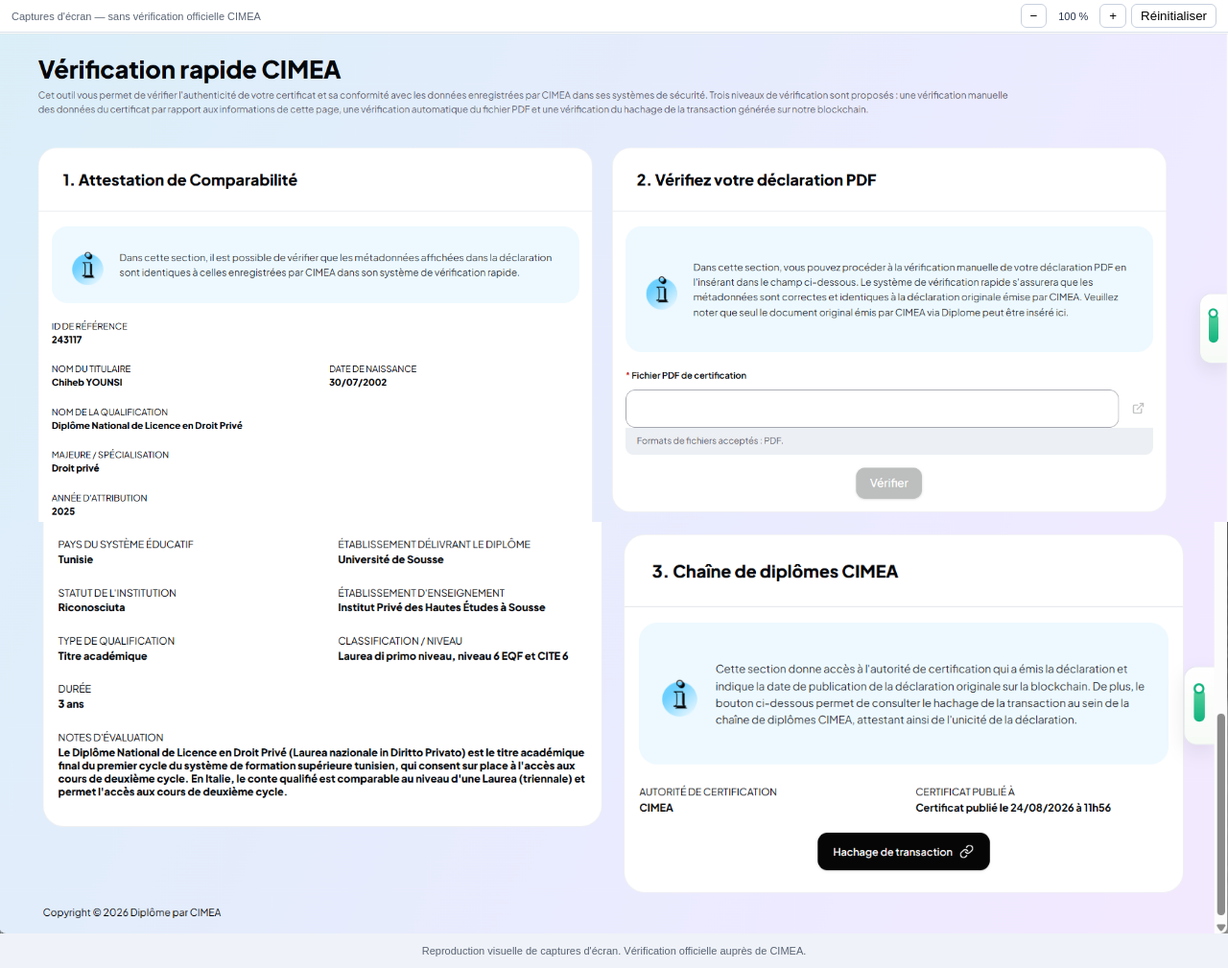
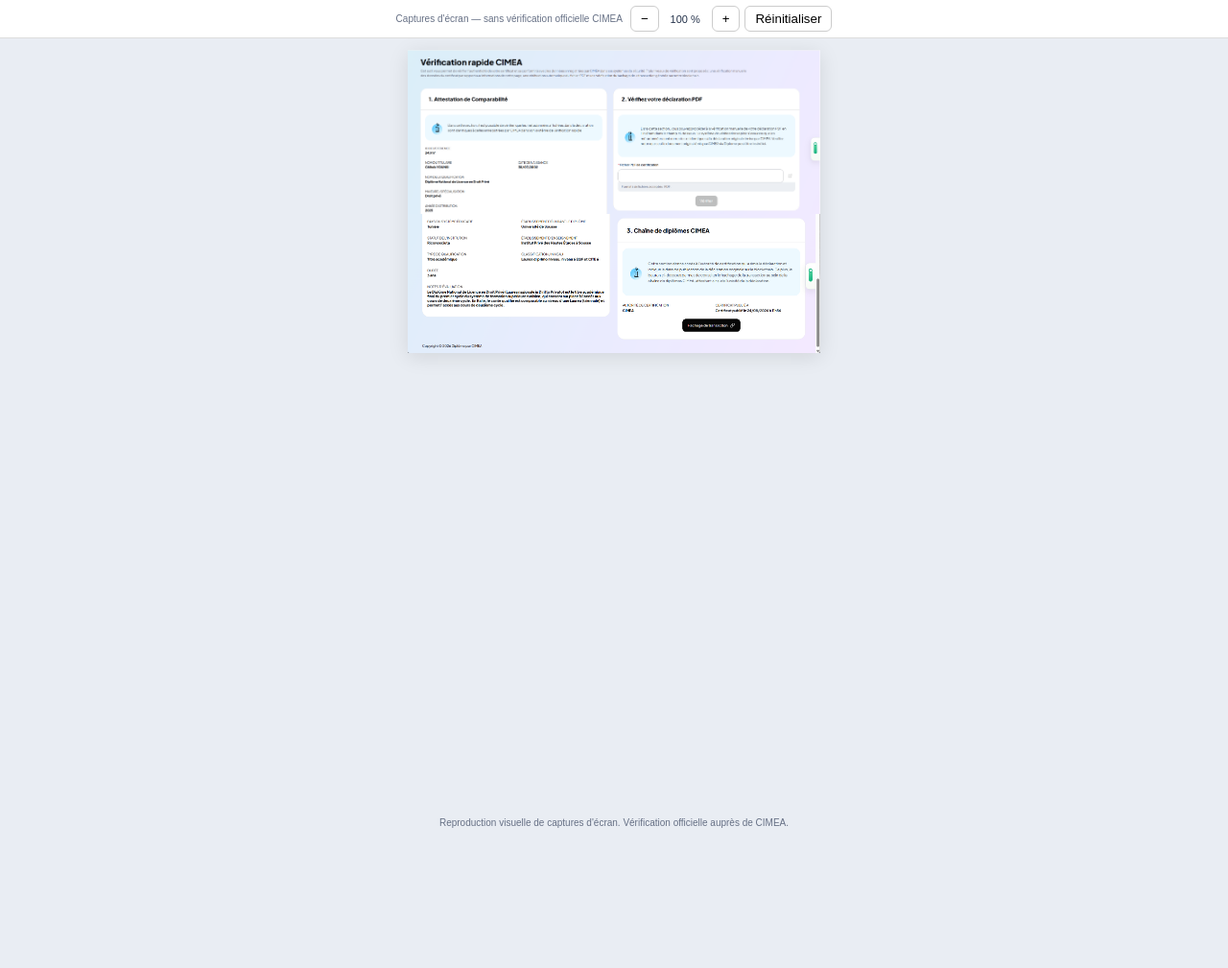
Before and after one commit to h4zemselmi-bot/CIMEA, a plain HTML site: page index.html in a window 1280 px wide. Shown: the whole page at 96% size. After the commit the page ends 875 px from the top, so only its background shows below. Drawn offline with Linux system fonts and the light colour scheme.

Commit message:
Refactor index.html for improved styling and layout
Updated styles and structure for better layout and responsiveness.

```diff
--- a/index.html
+++ b/index.html
@@ -3,7 +3,9 @@
 <html lang="fr">
 <head>
   <meta charset="UTF-8">
-  <meta name="viewport" content="width=device-width, initial-scale=1.0">
+  <meta name="viewport"
+        content="width=device-width, initial-scale=1.0">
+
   <title>Consultation des captures CIMEA</title>
 
   <style>
@@ -17,30 +19,29 @@
 
     body {
       margin: 0;
-      background: #eff2f8;
+      background: #e9edf3;
       color: #233149;
       font-family: Arial, sans-serif;
     }
 
-    /* Barre supérieure discrète */
+    /* Barre discrète */
     header {
-      position: relative;
       display: flex;
       align-items: center;
-      justify-content: space-between;
+      justify-content: center;
       flex-wrap: wrap;
       gap: 8px;
-      padding: 4px 12px;
+      padding: 6px 10px;
       background: white;
-      border-bottom: 1px solid #dbe2ed;
+      border-bottom: 1px solid #ddd;
     }
 
     .notice {
-      font-size: 11px;
-      color: #596474;
+      font-size: 10px;
+      color: #667085;
+      text-align: center;
     }
 
-    /* Contrôles de zoom */
     .controls {
       display: flex;
       align-items: center;
@@ -48,29 +49,33 @@
     }
 
     button {
-      padding: 4px 9px;
+      padding: 5px 10px;
+      border: 1px solid #ccc;
+      border-radius: 6px;
       background: white;
-      border: 1px solid #c8d0df;
-      border-radius: 6px;
       cursor: pointer;
     }
 
     #zoom {
+      font-size: 11px;
       min-width: 45px;
       text-align: center;
-      font-size: 11px;
     }
 
-    /* Visionneuse */
+    /* Affichage portrait */
     .viewport {
       width: 100%;
+      min-height: 100vh;
       overflow-x: auto;
+      padding: 12px 0;
     }
 
     .sheet {
       width: 100%;
-      margin: auto;
+      max-width: 430px;
+      margin: 0 auto;
       background: white;
+      box-shadow: 0 4px 20px rgba(0,0,0,0.10);
     }
 
     .sheet img {
@@ -80,10 +85,20 @@
     }
 
     footer {
+      text-align: center;
       padding: 12px;
-      text-align: center;
-      font-size: 11px;
-      color: #596474;
+      font-size: 10px;
+      color: #667085;
+    }
+
+    @media (max-width: 480px) {
+      .viewport {
+        padding: 0;
+      }
+
+      .sheet {
+        box-shadow: none;
+      }
     }
   </style>
 </head>
@@ -96,14 +111,15 @@
     </div>
 
     <div class="controls">
-      <button id="minus" type="button">−</button>
+      <button id="minus">−</button>
       <output id="zoom">100 %</output>
-      <button id="plus" type="button">+</button>
-      <button id="reset" type="button">Réinitialiser</button>
+      <button id="plus">+</button>
+      <button id="reset">Réinitialiser</button>
     </div>
   </header>
 
-  <main class="viewport">
+  <main class="viewport" id="viewport">
+
     <div class="sheet" id="sheet">
 
       <img
@@ -117,6 +133,7 @@
       >
 
     </div>
+
   </main>
 
   <footer>
@@ -126,6 +143,7 @@
 
   <script>
     const sheet = document.getElementById("sheet");
+    const viewport = document.getElementById("viewport");
     const zoom = document.getElementById("zoom");
 
     let scale = 1;
@@ -136,23 +154,33 @@
         Math.min(2.5, Math.round(value * 10) / 10)
       );
 
-      sheet.style.width = (scale * 100) + "%";
+      const baseWidth = Math.min(
+        430,
+        viewport.clientWidth
+      );
+
+      sheet.style.maxWidth = "none";
+      sheet.style.width =
+        Math.round(baseWidth * scale) + "px";
 
       zoom.textContent =
         Math.round(scale * 100) + " %";
     }
 
-    document.getElementById("plus").onclick = () => {
-      setZoom(scale + 0.2);
-    };
+    document.getElementById("plus").onclick =
+      () => setZoom(scale + 0.2);
 
-    document.getElementById("minus").onclick = () => {
-      setZoom(scale - 0.2);
-    };
+    document.getElementById("minus").onclick =
+      () => setZoom(scale - 0.2);
 
-    document.getElementById("reset").onclick = () => {
-      setZoom(1);
-    };
+    document.getElementById("reset").onclick =
+      () => setZoom(1);
+
+    window.addEventListener("resize",
+      () => setZoom(scale)
+    );
+
+    setZoom(1);
   </script>
 
 </body>
```
